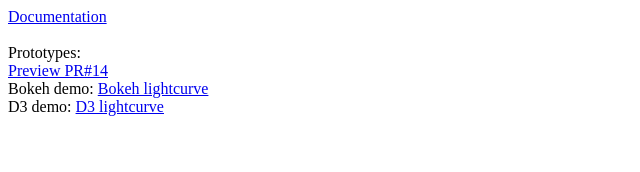
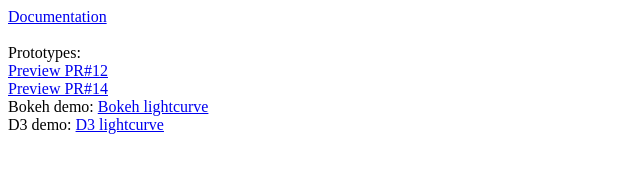
Before and after one commit to esg-epfl-apc/astrojsvis, a plain HTML site: page index.html in a window 1280 px wide. Shown: the whole page, without its empty margins (0-640 px from the left). Drawn offline with Linux system fonts and the light colour scheme.

Commit message:
Added preview link

```diff
--- a/index.html
+++ b/index.html
@@ -7,6 +7,7 @@
         <br><br>
         Prototypes:
         <div id="previews">
+<a href="https://esg-epfl-apc.github.io/astrojsvis/pr-preview/pr-12/">Preview PR#12</a><br>
 <a href="https://esg-epfl-apc.github.io/astrojsvis/pr-preview/pr-14/">Preview PR#14</a><br>
             Bokeh demo: <a href="https://esg-epfl-apc.github.io/astrojsvis/manual-preview-pr/pr-5/lc_demo.html">Bokeh lightcurve</a><br>
             D3 demo: <a href="https://esg-epfl-apc.github.io/astrojsvis/manual-preview-pr/pr-6/demo.html">D3 lightcurve</a><br>
```
